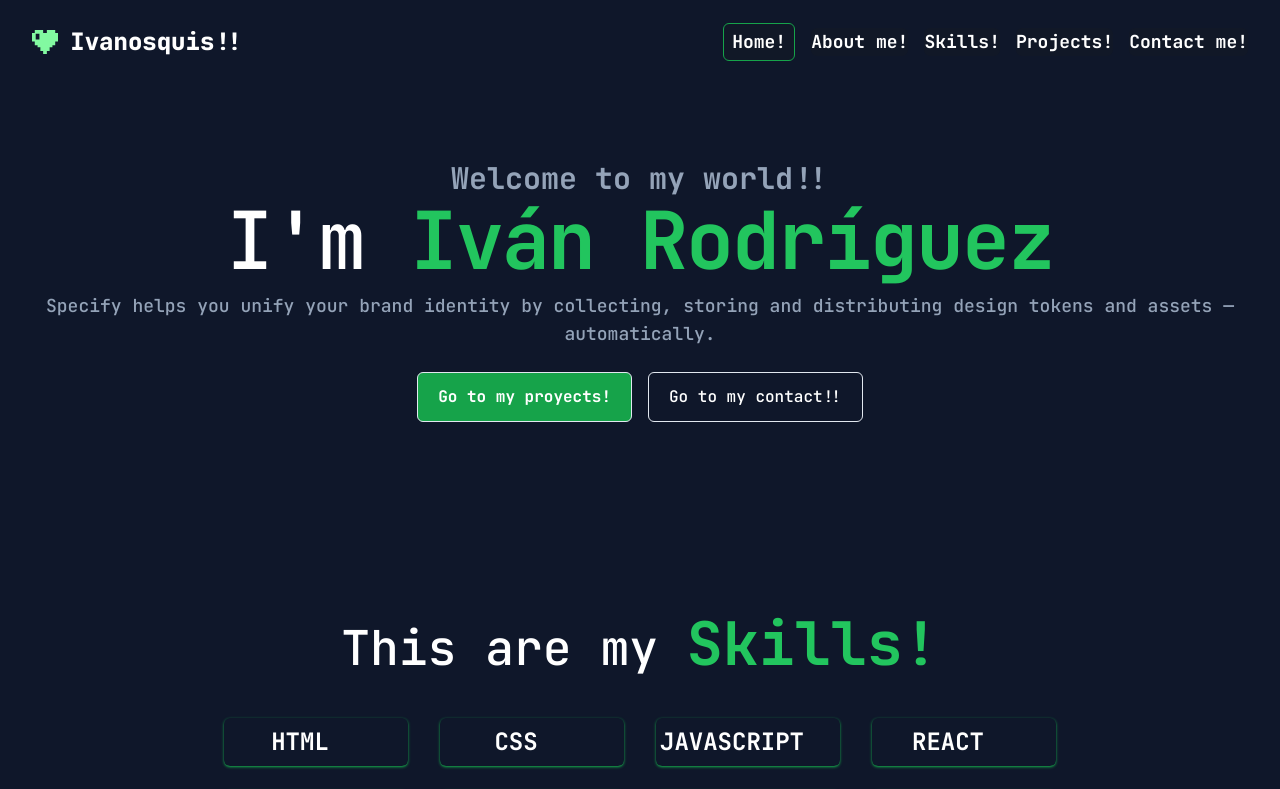
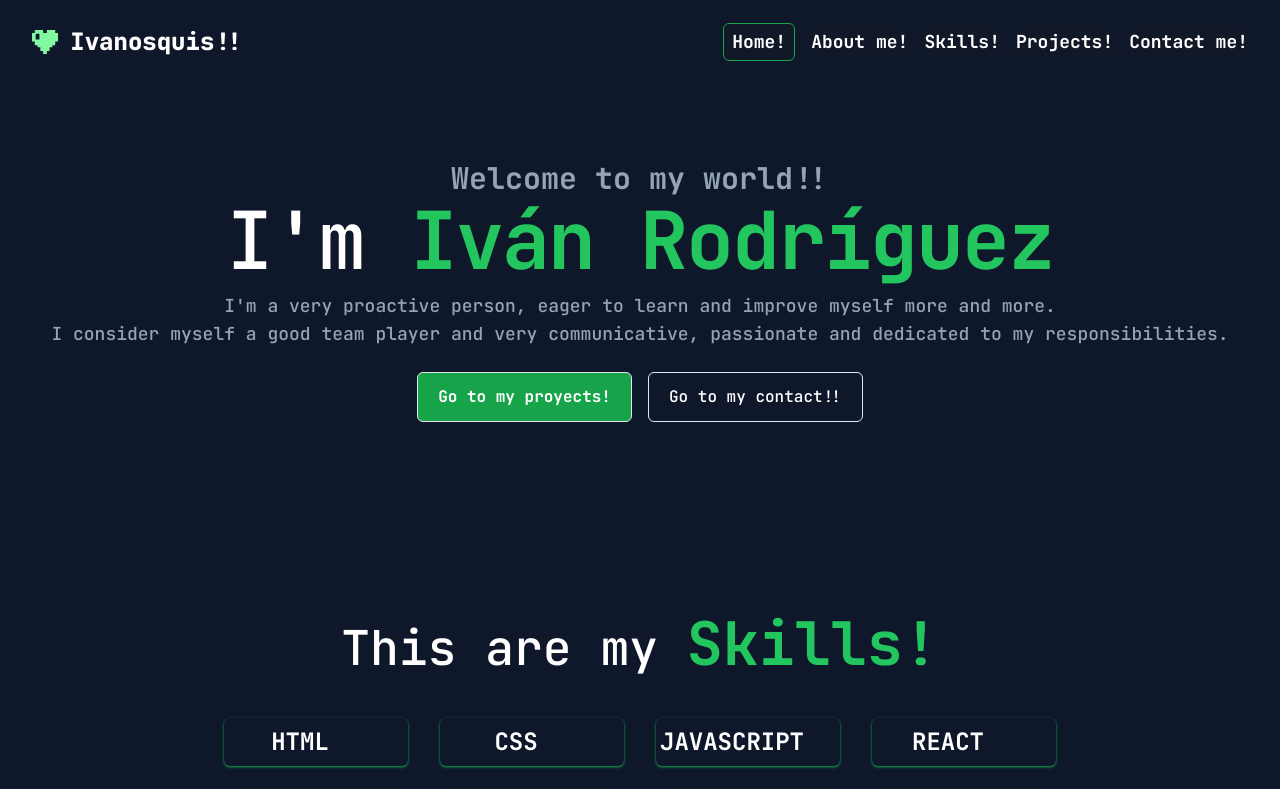
Before and after one commit to ivanosquis10/Ivanosquis-portfolio, a React (Vite) app: page / in a window 1280 px wide. Shown: the top 789 px of the page. Built offline with nearby package versions, Linux system fonts and the light colour scheme; some icons are missing; the HTML template or start-up script is replaced by a standard one.

Commit message:
cambio en el aboutme, el parrafo que muestra una descripcion

```diff
--- a/src/components/AboutMe.jsx
+++ b/src/components/AboutMe.jsx
@@ -16,8 +16,9 @@ const AboutMe = () => {
             <span className="text-green-500 font-bold"> Iván Rodríguez</span>
           </h2>
           <p className="mt-5 text-md md:text-lg leading-relaxed text-slate-400">
-            Specify helps you unify your brand identity by collecting, storing
-            and distributing design tokens and assets — automatically.
+          I'm a very proactive person, eager to learn and improve myself more and more.
+          <br />
+          I consider myself a good team player and very communicative, passionate and dedicated to my responsibilities.
           </p>
         </div>
 
```
